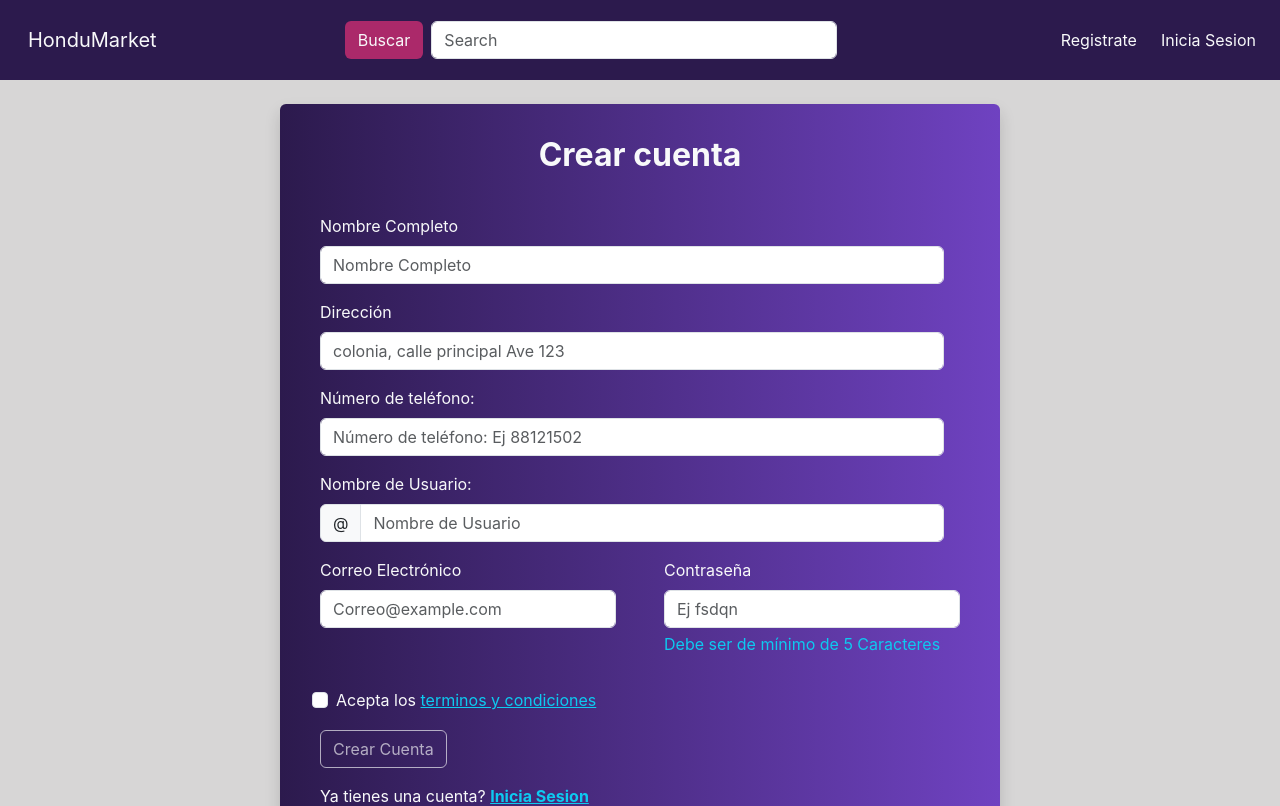
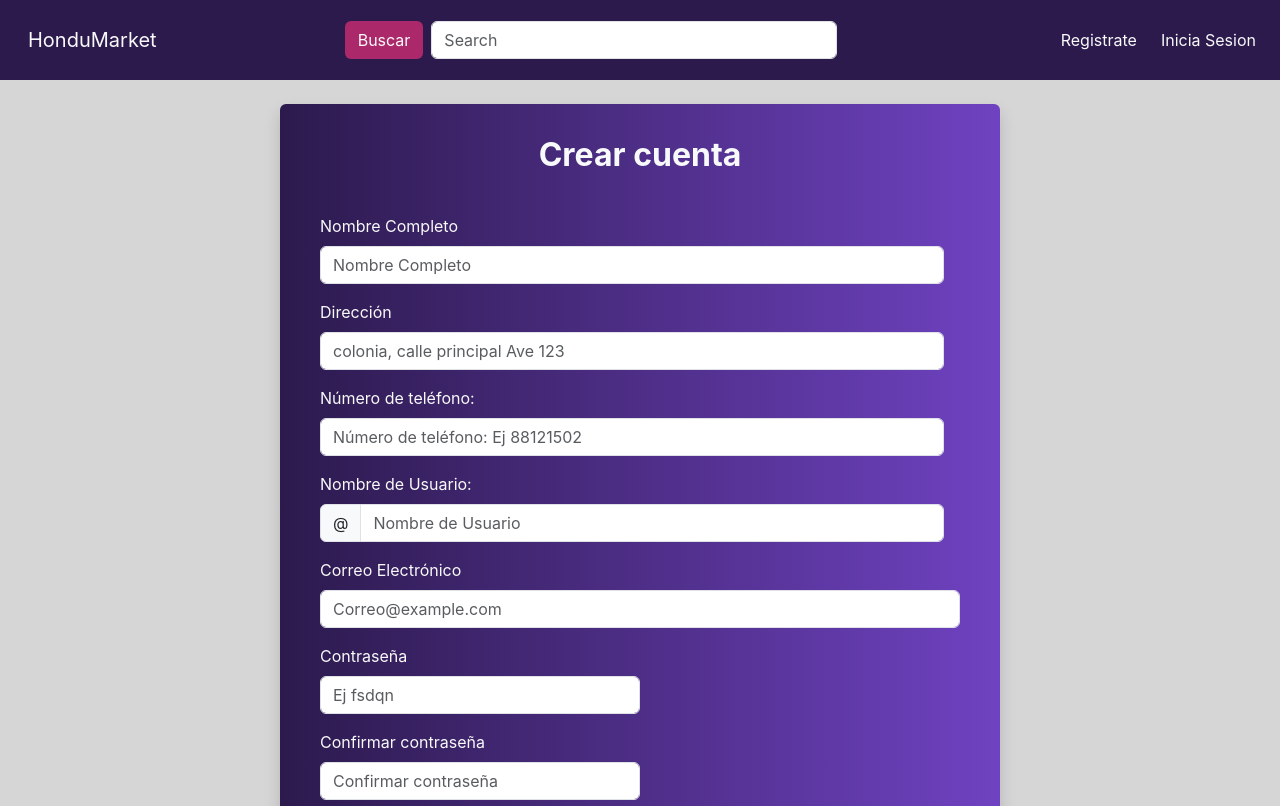
Before and after one commit to JefferOsm/HonduMarket, a React (Vite) app in the folder frontEnd/: page /registro in a window 1280 px wide. Shown: the top 806 px of the page. Built offline with nearby package versions, Linux system fonts and the light colour scheme.

Commit message:
Agregando doble validacion de contraseña en registroPage.jsx

```diff
--- a/frontEnd/src/pages/registroPage.jsx
+++ b/frontEnd/src/pages/registroPage.jsx
@@ -14,7 +14,8 @@ function RegistroPage() {
 
 
   //Funcionalidades para el Registro
-  const {register, handleSubmit, formState:{errors}} = useForm();
+  const {register, handleSubmit,watch, formState:{errors}} = useForm();
+  const password = watch('pass');
   const {registro,autenticado,erroresAut} = usarAutenticacion();
   const navegacion = useNavigate();
 
@@ -108,7 +109,6 @@ function RegistroPage() {
                           <p className="text-danger">El Nombre de Usuario es Obligatorio</p>
                         )
                       }
-
                       </div>
 
                     <div className="d-flex justify-content-between  direct-flex-row">
@@ -118,16 +118,31 @@ function RegistroPage() {
                         <input type="email" className="form-control" placeholder="Correo@example.com"
                         {...register('correo',{required:true})} />
                       </div>
+                    </div>
 
-                      {/* Contraseña */}
-                      <div className="w-100 ms-5 ">
+                    <div className="d-flex justify-content-between  direct-flex-row">
+                    {/* Contraseña */}
+                    <div className="w-50 ">
                         <label className="form-label">Contraseña</label>
                         <input type="password" minLength={5} className="form-control text-dark" placeholder="Ej fsdqn"
                         {... register('pass', {required:true,minLength:5})}/>
-                        <p className="text-info mt-1">Debe ser de mínimo de 5 Caracteres</p>
                       </div>
+                      </div>
+                    {/* Confirmación de contraseña */}
+                    <div className="d-flex justify-content-between  direct-flex-row">
+                    <div className="w-50 ">
+                      <label className="form-label">Confirmar contraseña</label>
+                      <input type="password" className="form-control text-dark" placeholder="Confirmar contraseña"
+                      {...register('confirmPass', {
+                        required: 'Debes confirmar tu contraseña',
+                        validate: value =>
+                          value === password || 'Las contraseñas no coinciden'
+                      })}/>
+                      <p className="text-info mt-1">Debe ser de mínimo de 5 Caracteres</p>
+                      {errors.confirmPass && <p className="text-danger mt-1">{errors.confirmPass.message}</p>}
+                    </div>
+                    </div>
 
-                    </div>
                     {
                         errors.correo && (
                           <p className="text-danger">El Correo es Obligatorio</p>
```
